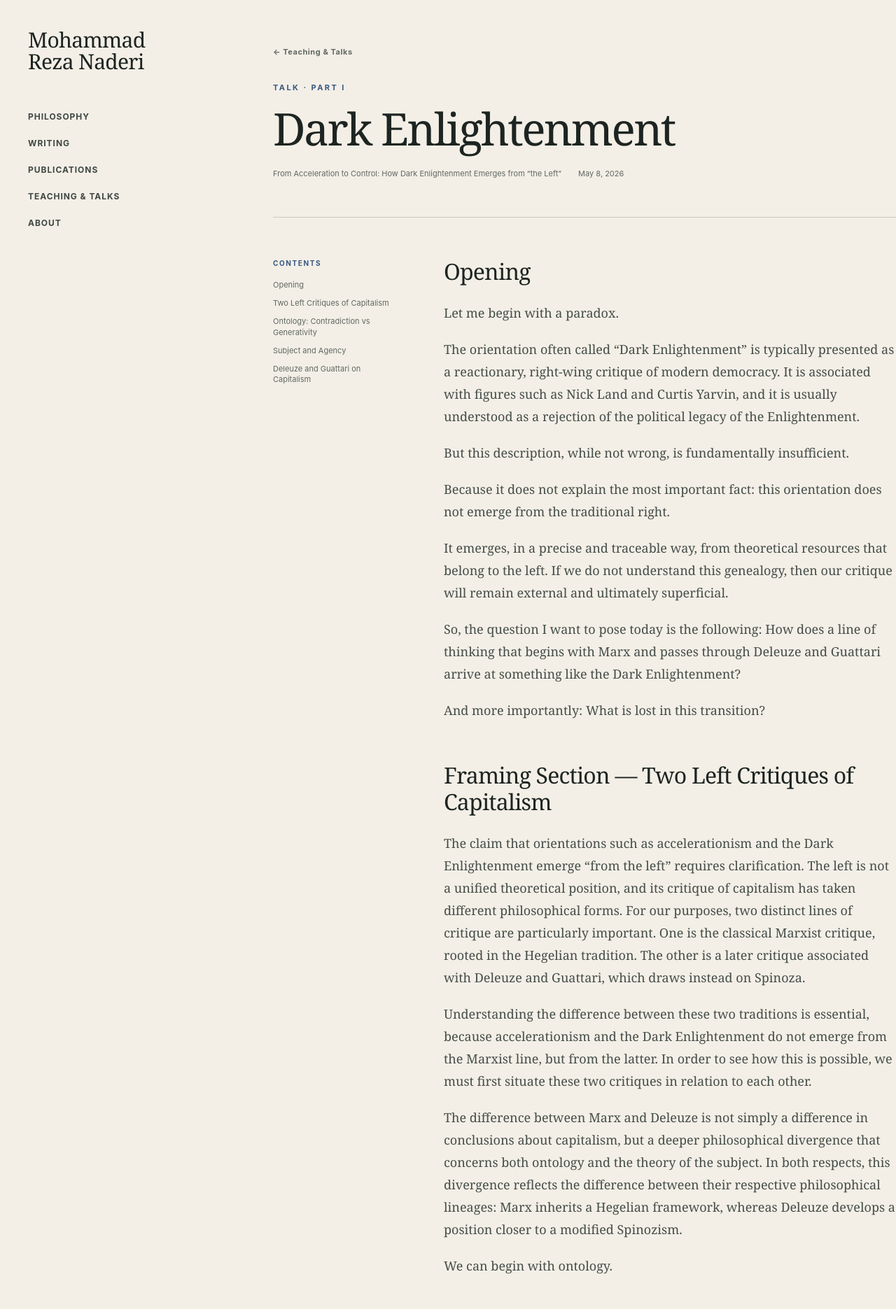
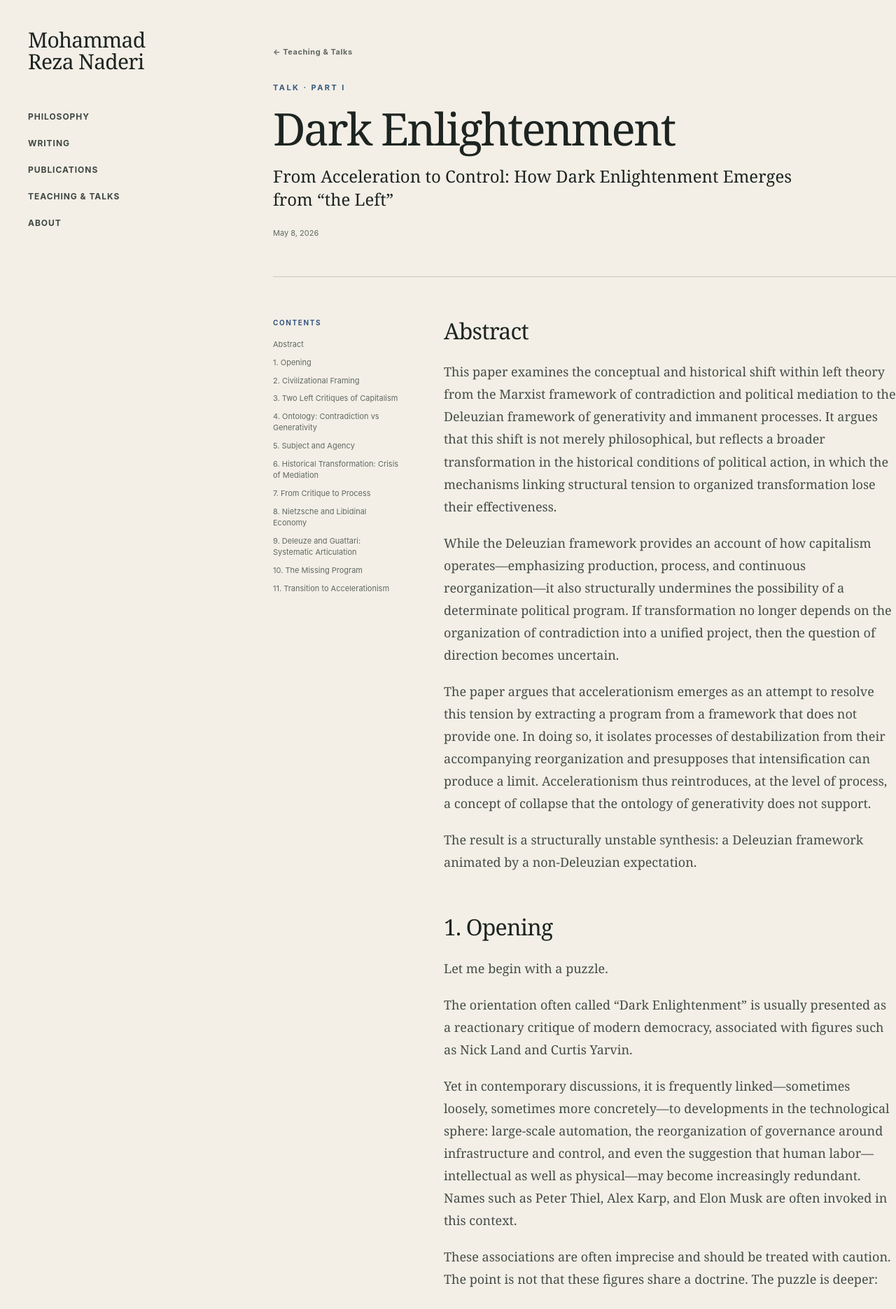
Before and after one commit to mohammad-naderi/mrnaderi.org, a Next.js app: page /teaching/dark-enlightenment-from-acceleration-to-control in a window 1280 px wide. Shown: the top 1871 px of the page at 70% size. Built offline with nearby package versions, Linux system fonts and the light colour scheme.

Commit message:
Restore full Dark Enlightenment Part I text

```diff
--- a/app/teaching/dark-enlightenment-from-acceleration-to-control/page.tsx
+++ b/app/teaching/dark-enlightenment-from-acceleration-to-control/page.tsx
@@ -1,17 +1,27 @@
 import type { Metadata } from "next";
 import Link from "next/link";
 import { SiteFooter, SiteHeader } from "@/components/site";
+import DarkEnlightenmentPartOneSectionGroup1 from "./sections-1";
+import DarkEnlightenmentPartOneSectionGroup2 from "./sections-2";
+import DarkEnlightenmentPartOneSectionGroup3 from "./sections-3";
 
 export const metadata: Metadata = {
   title: "Dark Enlightenment — From Acceleration to Control",
 };
 
 const toc = [
-  ["opening", "Opening"],
-  ["two-left-critiques", "Two Left Critiques of Capitalism"],
-  ["ontology", "Ontology: Contradiction vs Generativity"],
-  ["subject-agency", "Subject and Agency"],
-  ["deleuze-guattari", "Deleuze and Guattari on Capitalism"],
+  ["abstract", "Abstract"],
+  ["opening", "1. Opening"],
+  ["civilizational-framing", "2. Civilizational Framing"],
+  ["two-left-critiques", "3. Two Left Critiques of Capitalism"],
+  ["ontology", "4. Ontology: Contradiction vs Generativity"],
+  ["subject-agency", "5. Subject and Agency"],
+  ["crisis-of-mediation", "6. Historical Transformation: Crisis of Mediation"],
+  ["critique-to-process", "7. From Critique to Process"],
+  ["nietzsche-libidinal", "8. Nietzsche and Libidinal Economy"],
+  ["deleuze-guattari", "9. Deleuze and Guattari: Systematic Articulation"],
+  ["missing-program", "10. The Missing Program"],
+  ["transition-accelerationism", "11. Transition to Accelerationism"],
 ];
 
 export default function DarkEnlightenmentPartOnePage() {
@@ -23,8 +33,10 @@ export default function DarkEnlightenmentPartOnePage() {
           <Link className="seminar-back" href="/teaching">← Teaching & Talks</Link>
           <p className="eyebrow">Talk · Part I</p>
           <h1>Dark Enlightenment</h1>
+          <p className="seminar-subtitle">
+            From Acceleration to Control: How Dark Enlightenment Emerges from “the Left”
+          </p>
           <div className="seminar-meta">
-            <p>From Acceleration to Control: How Dark Enlightenment Emerges from “the Left”</p>
             <p>May 8, 2026</p>
           </div>
         </section>
@@ -38,48 +50,9 @@ export default function DarkEnlightenmentPartOnePage() {
           </nav>
 
           <article className="seminar-prose">
-            <section id="opening">
-              <h2>Opening</h2>
-              <p>Let me begin with a paradox.</p>
-              <p>The orientation often called “Dark Enlightenment” is typically presented as a reactionary, right-wing critique of modern democracy. It is associated with figures such as Nick Land and Curtis Yarvin, and it is usually understood as a rejection of the political legacy of the Enlightenment.</p>
-              <p>But this description, while not wrong, is fundamentally insufficient.</p>
-              <p>Because it does not explain the most important fact: this orientation does not emerge from the traditional right.</p>
-              <p>It emerges, in a precise and traceable way, from theoretical resources that belong to the left. If we do not understand this genealogy, then our critique will remain external and ultimately superficial.</p>
-              <p>So, the question I want to pose today is the following: How does a line of thinking that begins with Marx and passes through Deleuze and Guattari arrive at something like the Dark Enlightenment?</p>
-              <p>And more importantly: What is lost in this transition?</p>
-            </section>
-
-            <section id="two-left-critiques">
-              <h2>Framing Section — Two Left Critiques of Capitalism</h2>
-              <p>The claim that orientations such as accelerationism and the Dark Enlightenment emerge “from the left” requires clarification. The left is not a unified theoretical position, and its critique of capitalism has taken different philosophical forms. For our purposes, two distinct lines of critique are particularly important. One is the classical Marxist critique, rooted in the Hegelian tradition. The other is a later critique associated with Deleuze and Guattari, which draws instead on Spinoza.</p>
-              <p>Understanding the difference between these two traditions is essential, because accelerationism and the Dark Enlightenment do not emerge from the Marxist line, but from the latter. In order to see how this is possible, we must first situate these two critiques in relation to each other.</p>
-              <p>The difference between Marx and Deleuze is not simply a difference in conclusions about capitalism, but a deeper philosophical divergence that concerns both ontology and the theory of the subject. In both respects, this divergence reflects the difference between their respective philosophical lineages: Marx inherits a Hegelian framework, whereas Deleuze develops a position closer to a modified Spinozism.</p>
-              <p>We can begin with ontology.</p>
-            </section>
-
-            <section id="ontology">
-              <h2>Ontology: Contradiction vs Generativity</h2>
-              <p>Both Hegel and Spinoza are thinkers of immanence, but they diverge on the principle of transformation. In the Hegelian lineage taken up by Marx, change is driven by contradiction. Opposing forces generate tension, and this tension produces transformation through processes of negation and resolution. Capitalism, on this view, is defined by internal contradictions that both sustain it and open the possibility of its transformation.</p>
-              <p>In the Spinozist lineage taken up by Deleuze, transformation is not grounded in contradiction, but in the productive power of being itself. Being is not composed of fixed identities that enter into opposition, but of differential processes that continuously generate new forms. What changes is not a contradiction being resolved, but a field of relations being reconfigured through the production of new determinations. The process is immanent in both cases, but in Hegel it is structured by negativity, whereas in Deleuze it is structured by generativity.</p>
-              <p>This difference has direct consequences for how capitalism is understood. In the Marxian framework, capitalism is a system whose internal contradictions generate the conditions of its transformation. In the Deleuzian framework, capitalism is a configuration that operates directly on generative processes, organizing and reconfiguring the field in which they are actualized.</p>
-            </section>
-
-            <section id="subject-agency">
-              <h2>Subject and Agency</h2>
-              <p>This ontological difference is accompanied by a corresponding difference in the theory of the subject.</p>
-              <p>In the Hegelian-Marxist lineage, transformation requires subjectivity. The contradictions of capitalism do not resolve themselves automatically; they must be taken up and organized through collective agency. The proletariat is not simply a sociological category, but the point at which the system’s internal contradiction becomes capable of conscious intervention. Politics, in this framework, is inseparable from the formation of a subject capable of acting on these contradictions.</p>
-              <p>In the Deleuzian-Spinozist lineage, the role of the subject is fundamentally redefined. Agency is not understood as a sovereign capacity that stands outside the process and imposes change upon it. Rather, it is immanent to the process itself. What appears as intervention is a reconfiguration of relations within a field of generative processes, not the imposition of form by an external subject. Freedom, in this sense, is not independence from determination, but the capacity to act within and through the relations that constitute a situation.</p>
-              <p>This leads to a different conception of politics. Politics is no longer the organized transformation of a system through a unified subject, but the creation of new configurations within the processes that compose it. It becomes a matter of experimentation, recomposition, and the opening of alternative possibilities, rather than the execution of a determinate program.</p>
-            </section>
-
-            <section id="deleuze-guattari">
-              <h2>Deleuze and Guattari on Capitalism</h2>
-              <p>Within this framework, Deleuze and Guattari analyze capitalism as a system that operates directly on generative processes. Unlike earlier social formations, which tend to stabilize these processes within relatively fixed structures, capitalism continuously reconfigures the conditions under which they are actualized. It breaks existing structures and reorganizes them in new forms, producing a dynamic in which instability and re-stabilization are inseparable.</p>
-              <p>To clarify this, they distinguish between different regimes through which social systems organize generative processes. In what they describe as “primitive” formations, flows of labor, exchange, and social relations are directly coded into stable structures such as kinship systems and local obligations. In “despotic” formations, these codes are centralized and subordinated to a higher organizing principle, resulting in what they call overcoding. Capitalism, by contrast, operates through decoding and recoding. It breaks existing structures, releases processes from fixed configurations, and then reorganizes them in new ways in order to sustain itself.</p>
-              <p>This dynamic is further articulated in their analysis of desire. Desire, in their framework, should not be understood psychologically, but as the productive dimension of being itself. All social systems organize this productivity by structuring the field in which it is actualized. What distinguishes capitalism is not that it organizes desire, but how it does so. Earlier systems stabilize this productivity by limiting variation. Capitalism, by contrast, continuously generates variation and reorganizes it, expanding the field of possible actualizations while structuring them in ways that tend to reproduce the system.</p>
-              <p>Unlike Marx, however, this analysis does not culminate in a program of transformation. Deleuze and Guattari provide a powerful account of how capitalism operates, but they do not specify how it should be overcome. Their framework remains diagnostic and immanent, identifying points of transformation without organizing them into a structured political trajectory.</p>
-              <p>The emphasis on the absence of a program is crucial. It prepares the ground for what follows. The orientations that later come to be known as accelerationism and the Dark Enlightenment can be understood as attempts to extract a program from a framework that deliberately resists one.</p>
-            </section>
+            <DarkEnlightenmentPartOneSectionGroup1 />
+            <DarkEnlightenmentPartOneSectionGroup2 />
+            <DarkEnlightenmentPartOneSectionGroup3 />
           </article>
         </section>
       </main>
```
